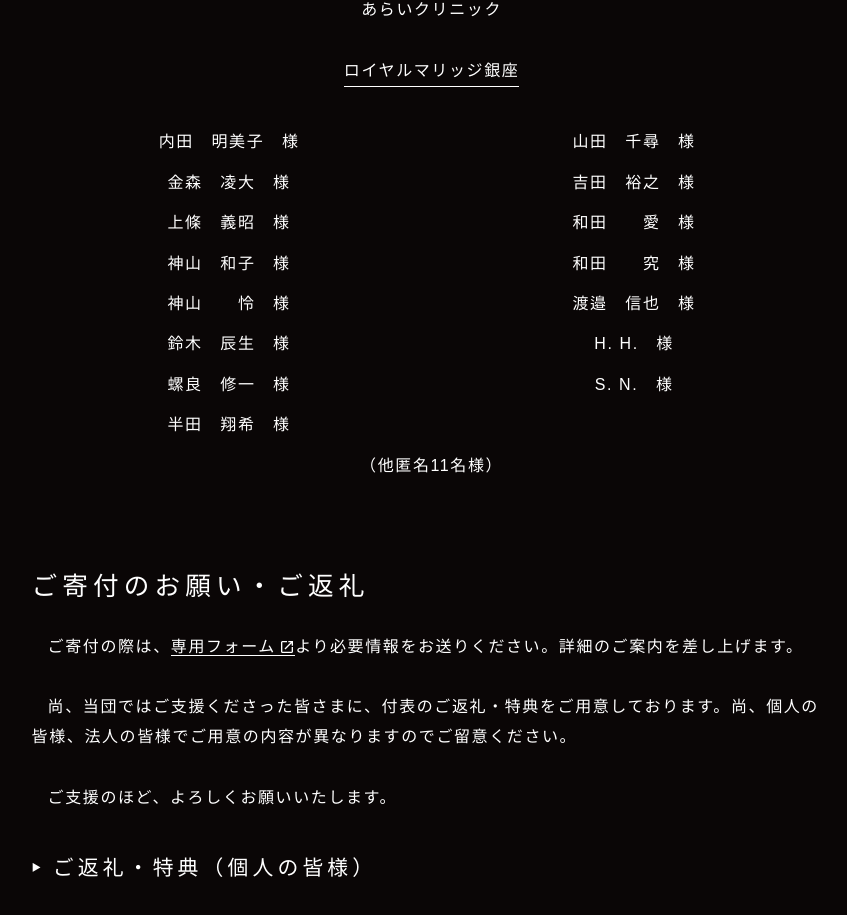
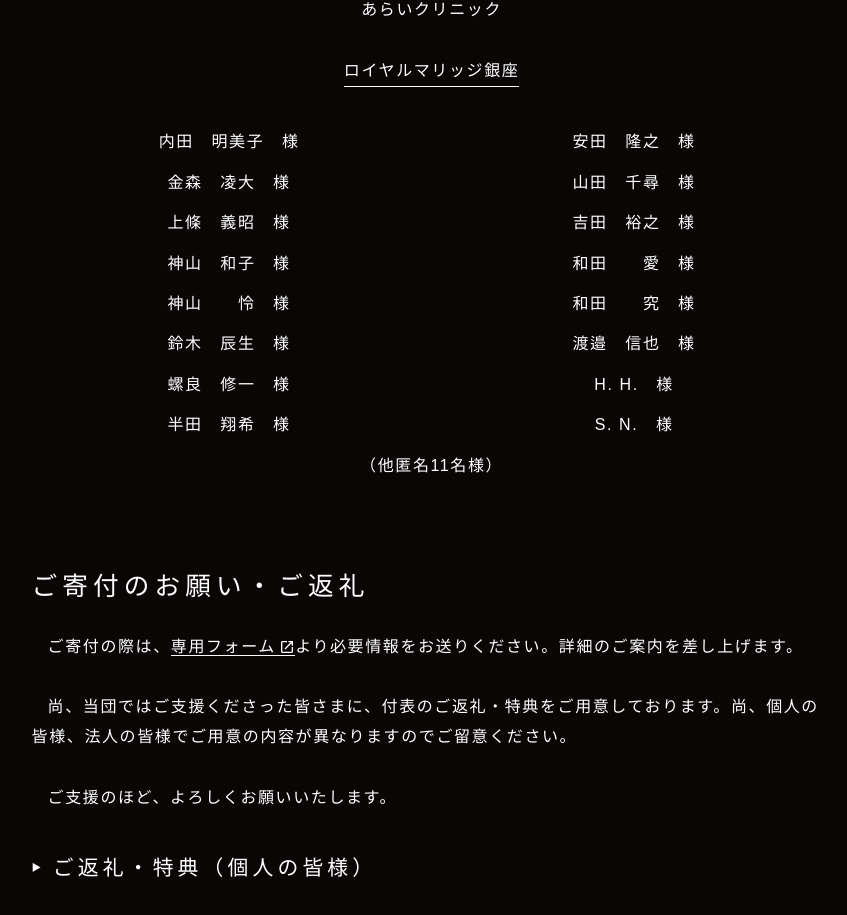
Before and after one commit to orchestra-canvas-tokyo/homepage, a SvelteKit app: page /support-us in a window 1280 px wide. Shown: the part 1196-2111 px from the top of the page, without its empty margins (109-956 px from the left). Built offline with nearby package versions, Linux system fonts and the light colour scheme; no server answers.

Commit message:
feat: 支援者様追加

```diff
--- a/src/routes/support-us/+page.svelte
+++ b/src/routes/support-us/+page.svelte
@@ -23,6 +23,7 @@
 		'鈴木　辰生　様',
 		'螺良　修一　様',
 		'半田　翔希　様',
+		'安田　隆之　様',
 		'山田　千尋　様',
 		'吉田　裕之　様',
 		'和田　　愛　様',
```
